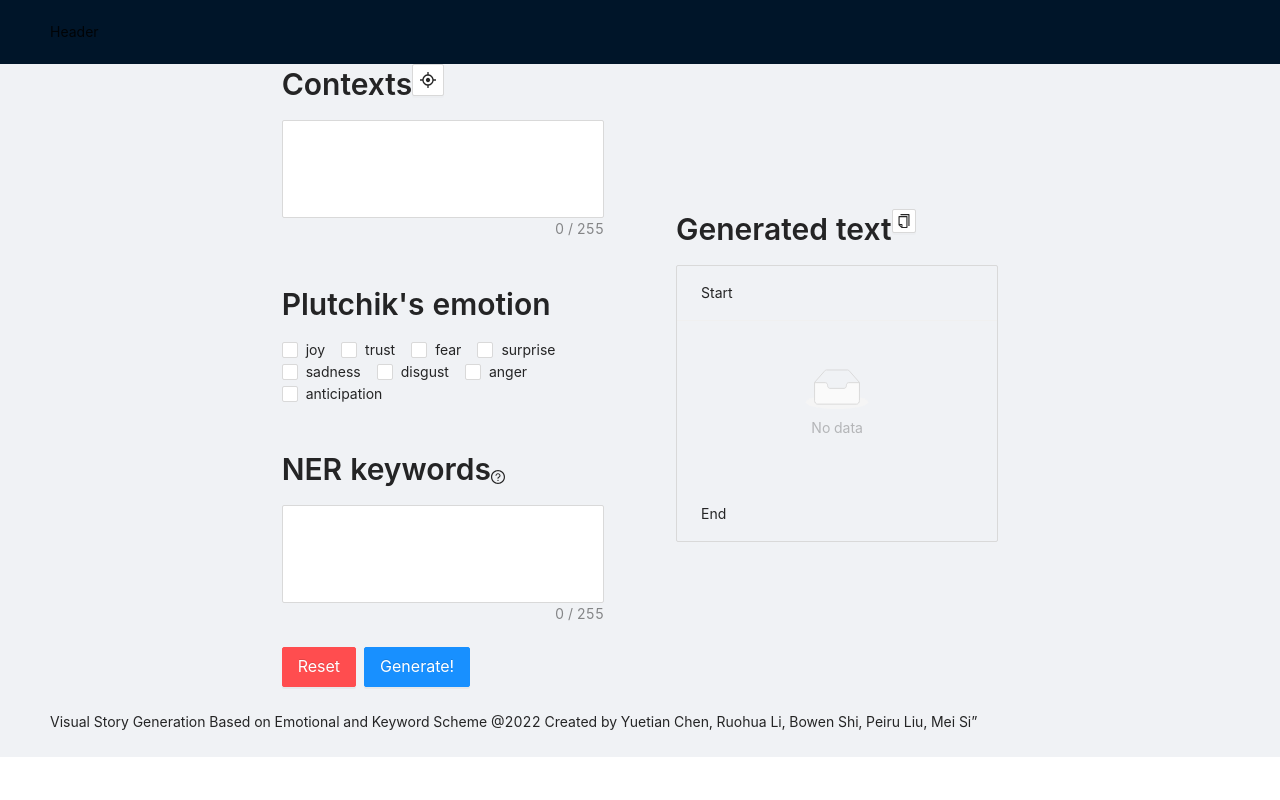
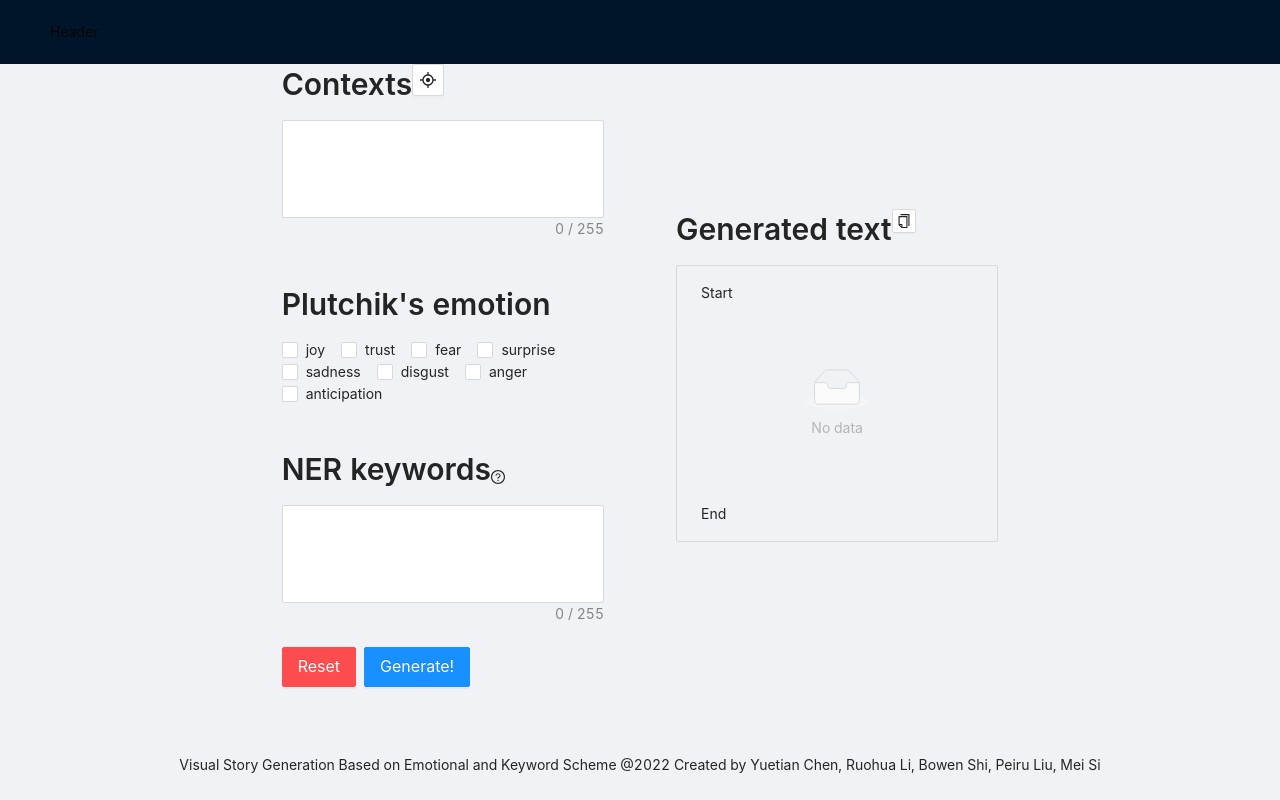
Before and after one commit to wodecinghaolen/FrontendForVisualStoryBook, a React (Create React App) app in the folder my-app/: page / in a window 1280 px wide. Shown: the top 800 px of the page. Built offline with nearby package versions, Linux system fonts and the light colour scheme.

Commit message:
Fit layout to max height

```diff
--- a/my-app/src/App.js
+++ b/my-app/src/App.js
@@ -58,7 +58,7 @@ function App() {
   }
 
   return (
-    <Layout>
+    <Layout style={{height:"100vh"}}>
       <Header>Header</Header>
       <Content>
         <Row type="flex" justify="center" align="middle" style={{ minHeight: '75vh' }} gutter={[72, 20]}>
@@ -70,7 +70,11 @@ function App() {
           </Col>
         </Row>
       </Content>
-      <Footer>Visual Story Generation Based on Emotional and Keyword Scheme @2022 Created by Yuetian Chen, Ruohua Li, Bowen Shi, Peiru Liu, Mei Si”</Footer>
+      <Footer
+        style={{
+          textAlign: 'center',
+        }}
+      >Visual Story Generation Based on Emotional and Keyword Scheme @2022 Created by Yuetian Chen, Ruohua Li, Bowen Shi, Peiru Liu, Mei Si</Footer>
     </Layout>
   );
 }
```
